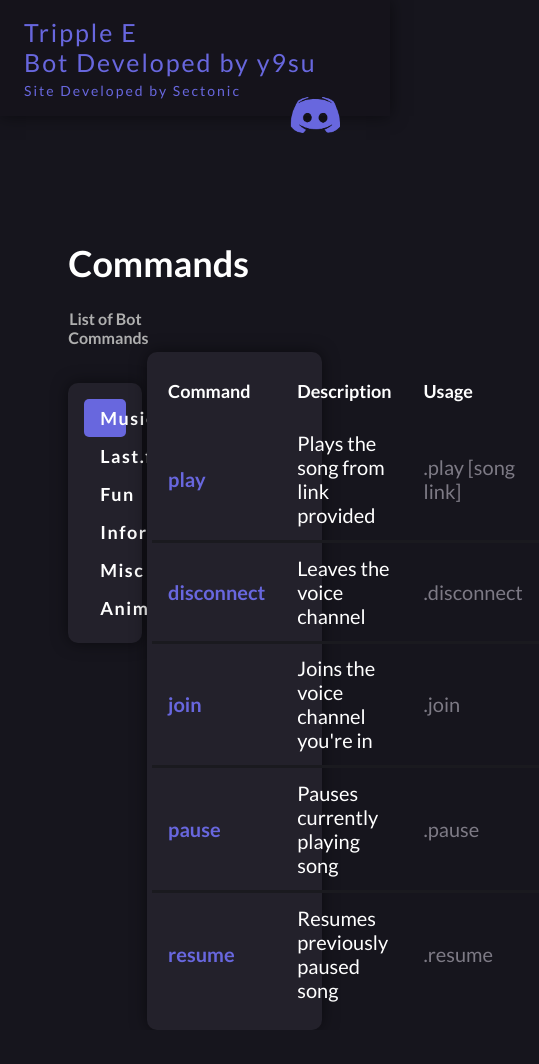
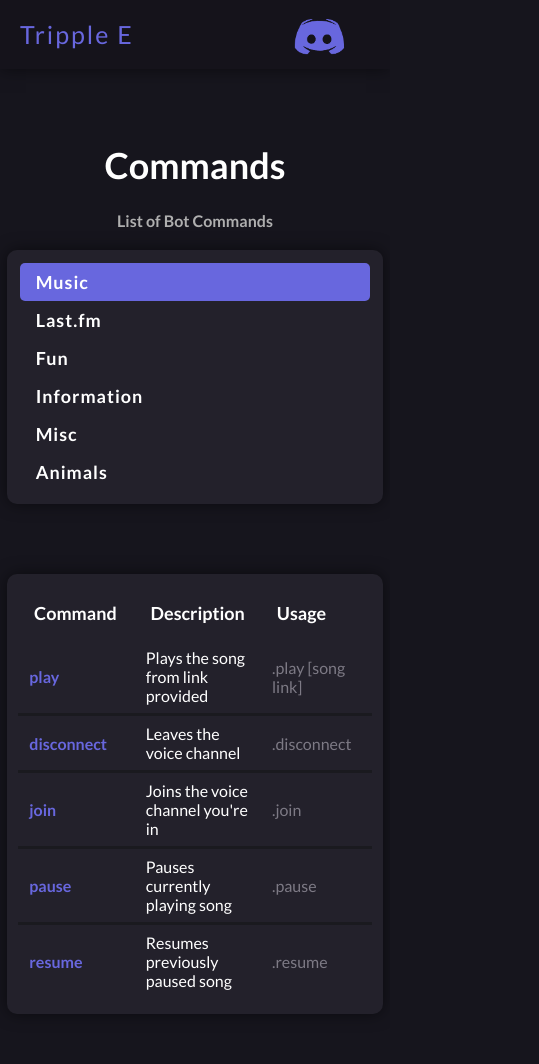
Before and after one commit to y9su/y9su.github.io, a plain HTML site: page index.html in a window 390 px wide. Shown: the whole page, 539 px wide, since content can reach past the window. Before the commit the page ends 1030 px from the top, so only its background shows below. Drawn offline with Linux system fonts and the light colour scheme.

Commit message:
Update style.css

```diff
--- a/style.css
+++ b/style.css
@@ -8,9 +8,10 @@ body {
 }
 
 .nav-top{
+    position: relative;
     background-color: rgb(20, 18, 26, .5);
     box-shadow: 0 0 1rem rgb(0, 0, 0, .5);
-    text-align: left;
+    text-align: center;
     padding: 2vh 1.5rem;
     font-size: 25px;
     font-weight: 400;
@@ -18,8 +19,21 @@ body {
     color: #6867de;
 }
 
+.nav-name {
+    position: absolute;
+    left: 20px;
+    top: 50%;
+    transform: translateY(-50%);
+}
+
 .nav-img{
-    float: right;
+    position: absolute;
+    right: 20px;
+    top: 30%;
+}
+
+.nav-mentions {
+    font-size: 20px;
 }
 
 .nav-img img{
@@ -29,13 +43,25 @@ body {
 }
 
 .divider {
-    height: 12vh;
+    height: 150px;
 }
 
 .container {
     width: 65%;
     display: block;
     margin: 0 auto;
+}
+
+@media only screen and (max-width: 1250px) {
+    .container {
+        width: 85%;
+    }
+}
+
+@media only screen and (max-width: 900px) {
+    .container {
+        width: 96.5%;
+    }
 }
 
 .top{
@@ -138,3 +164,85 @@ table tr td:first-child{
 table tr td:last-child{
     color: rgb(125, 122, 133);
 }
+
+@media only screen and (max-width: 770px) {
+    .top{
+        float: none;
+        width: 100%;
+    }
+
+    .command-section {
+        float: none;
+        width: 100%;
+    }
+
+    .command-list {
+        float: none;
+        width: 100%;;
+        margin-top: 100px;
+    }
+
+    .divider {
+        height: 100px;
+    }
+
+}
+
+@media only screen and (max-width: 650px) {
+    .nav-mentions {
+        display: none;
+    }
+
+    .nav-top{
+        height: 35px;
+    }
+}
+
+@media only screen and (max-width: 550px) {
+    table td{
+        padding: .6rem .8rem;
+        font-size: 18px;
+    }
+
+    ul {
+        margin: 0;
+        padding: .8rem;
+        list-style: none;
+        font-weight: 700;
+        font-size: 18px;
+        letter-spacing: 1px;
+    }
+
+    .divider {
+        height: 50px;
+    }
+
+    .command-list {
+        margin-top: 70px;
+    }
+}
+
+@media only screen and (max-width: 400px) {
+    table td{
+        padding: .5rem .7rem;
+        font-size: 16px;
+    }
+}
+
+::-webkit-scrollbar {
+    width: .6rem;
+  }
+
+::-webkit-scrollbar-track {
+    box-shadow: inset 0 0 5px grey;
+    border-radius: 10px;
+  }
+
+  ::-webkit-scrollbar-thumb {
+    background: #6867de;
+    border-radius: 10px;
+  }
+
+  ::-webkit-scrollbar-thumb:hover {
+    background: #6867de;
+  }
```
